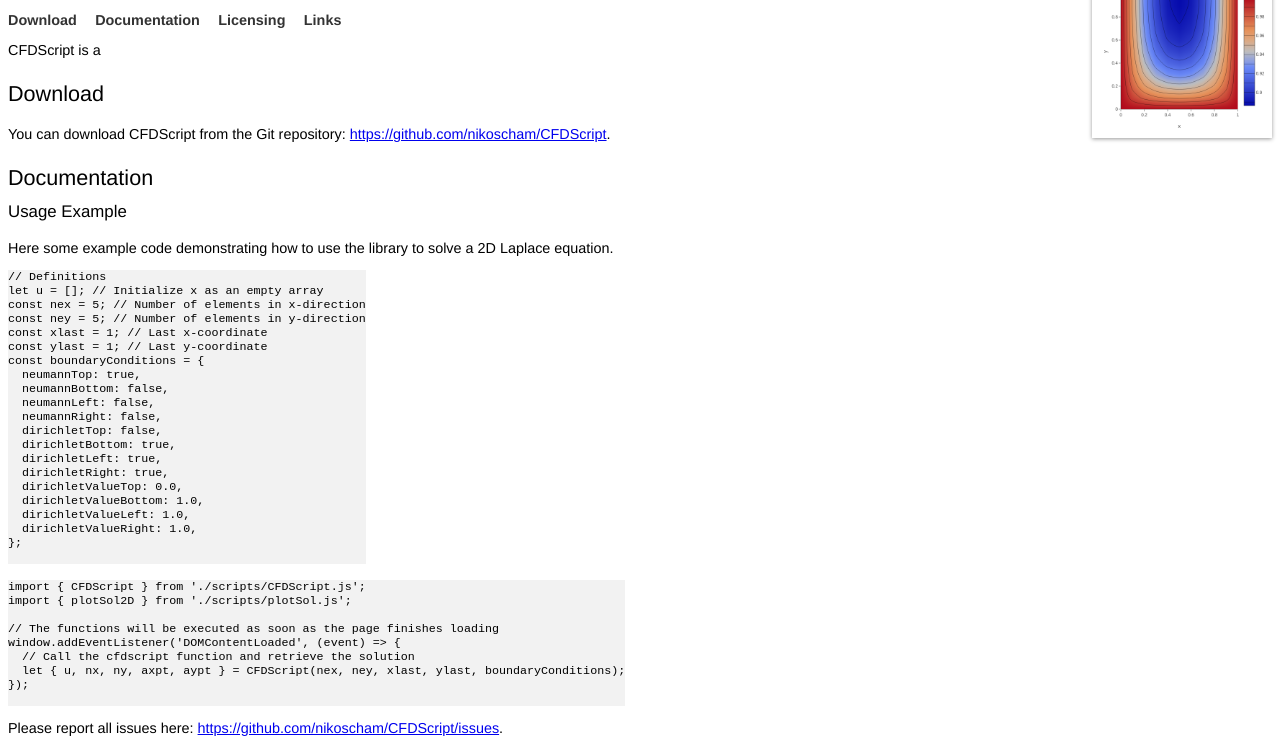
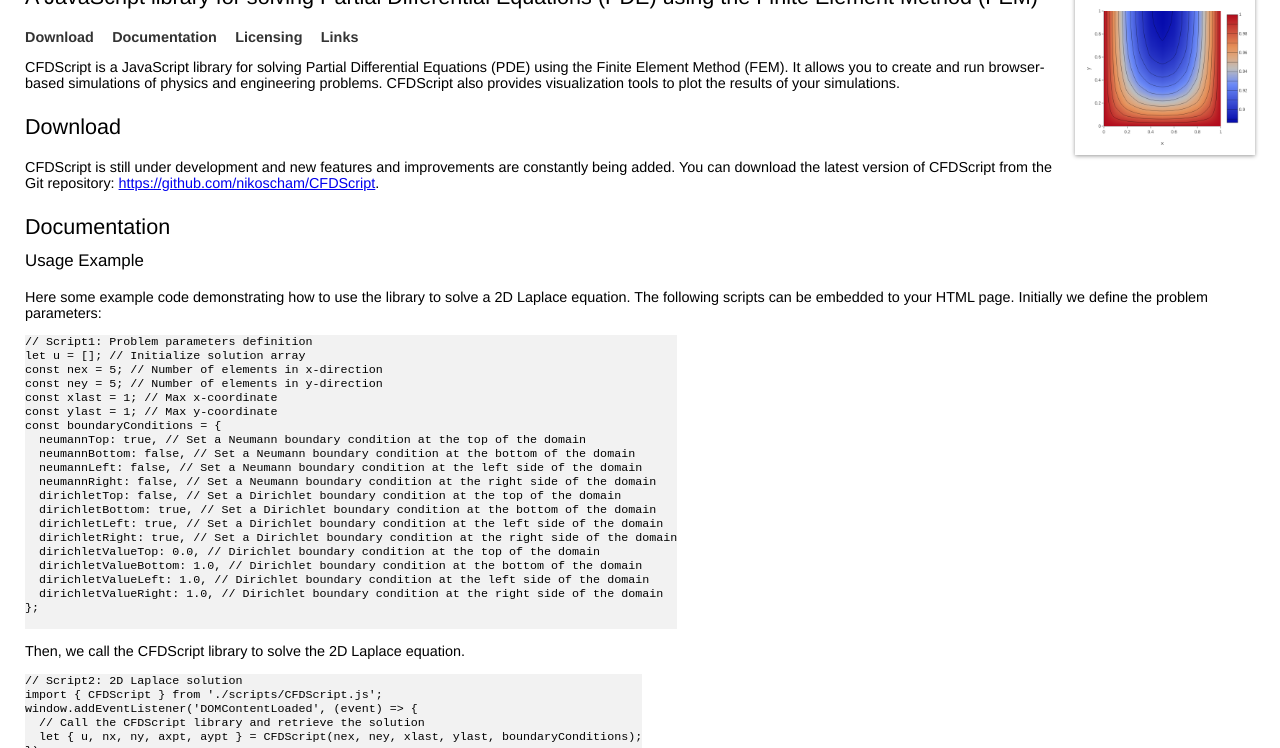
Before and after one commit to CFDScript/CFDScript, a plain HTML site: page index.html in a window 1280 px wide. Shown: the part 98-846 px from the top of the page. Drawn offline with Linux system fonts and the light colour scheme.

Commit message:
Website update

```diff
--- a/index.html
+++ b/index.html
@@ -14,13 +14,14 @@
   <head>
     <title>CFDScript: a JavaScript library for solving Partial Differential Equations</title>
     <link rel="icon" type="image/x-icon" href="./images/favicon.ico">
+
     <meta http-equiv="Content-Type" content="text/html; charset=UTF-8">
     <meta name="keywords" content="free, finite elements, fem, galerkin">
     <meta name="viewport" content="width=device-width">
+
     <style type="text/css">
-      body { font-family: helvetica, sans-serif; font-size: 90%; }
-      h1, h2, h3, h4, h5, h6 { background: none; font-weight: normal; margin: 0;
-      padding-top: 0.4em; padding-bottom: 0.2em; width: auto; }
+      body { margin: auto; padding: 25px; font-family: helvetica, sans-serif; font-size: 90%; }
+      h1, h2, h3, h4, h5, h6 { background: none; font-weight: normal; margin: 0; padding-top: 0.4em; padding-bottom: 0.2em; width: auto; }
       h1 { font-size: 150%; margin-bottom: 0.4em; line-height: 1.2em; }
       h1.top{ color: #555; border-bottom: 1px solid #aaa; }
       #banner { float: right; width: 180px; padding-left: 1.5em; padding-bottom: 1.5em; }
@@ -31,87 +32,96 @@
       #menu li a { color: #333; font-weight: bold; text-decoration: none; }
       #menu li a:hover { color: #555; }
       img.title { height: 1em; }
-      pre {
-        background-color: #f2f2f2;
-        width: fit-content; /* Set width to fit content */
-        margin: 0;
-        padding: 10;
-        overflow-x: auto; /* Add horizontal scrollbar if needed */
-      }
+      pre { background-color: #f2f2f2; width: fit-content; margin: 0; padding: 10; overflow-x: auto; }
     </style>
   </head>
 
   <body>
     <h1 class="top">CFDScript&nbsp;<img class="title"
-      src="./images/favicon.ico" alt=""></h1>
+      src="./images/favicon.ico" alt="">
+    </h1>
+
     <div id="banner">
       <img src="./images/example1.png" alt="">
     </div>
+
     <h1>A JavaScript library for solving Partial Differential Equations (PDE) using the Finite Element Method (FEM)</h1>
 
     <ul id="menu">
-      <li><a href="#">Download</a></li>
-      <li><a href="#">Documentation</a></li>
-      <li><a href="#">Licensing</a></li>
-      <li><a href="#">Links</a></li>
+      <li><a href="#download">Download</a></li>
+      <li><a href="#documentation">Documentation</a></li>
+      <li><a href="#licensing">Licensing</a></li>
+      <li><a href="#links">Links</a></li>
     </ul>
 
-    <p>CFDScript is a</p>
-
-    <h2><a name="Download"></a>Download</h2>
     <p>
-      You can download CFDScript from the Git repository: <a href="https://github.com/nikoscham/CFDScript" target="_blank">https://github.com/nikoscham/CFDScript</a>.
+      CFDScript is a JavaScript library for solving Partial Differential Equations (PDE) using the Finite Element Method (FEM). It allows you to create and run browser-based simulations of physics and engineering problems. CFDScript also provides visualization tools to plot the results of your simulations.
     </p>
 
-    <h2><a name="Documentation"></a>Documentation</h2>
+    <h2 id="download"><a name="Download"></a>Download</h2>
+
+    <p>
+      CFDScript is still under development and new features and improvements are constantly being added. You can download the latest version of CFDScript from the Git repository: <a href="https://github.com/nikoscham/CFDScript" target="_blank">https://github.com/nikoscham/CFDScript</a>.
+    </p>
+
+    <h2 id="documentation"><a name="Documentation"></a>Documentation</h2>
 
     <h3>Usage Example</h3>
+
     <p>
-      Here some example code demonstrating how to use the library to solve a 2D Laplace equation.
+      Here some example code demonstrating how to use the library to solve a 2D Laplace equation. The following scripts can be embedded to your HTML page. Initially we define the problem parameters:
+    </p>
+
     <pre>
-// Definitions
-let u = []; // Initialize x as an empty array
+// Script1: Problem parameters definition
+let u = []; // Initialize solution array
 const nex = 5; // Number of elements in x-direction
 const ney = 5; // Number of elements in y-direction
-const xlast = 1; // Last x-coordinate
-const ylast = 1; // Last y-coordinate
+const xlast = 1; // Max x-coordinate
+const ylast = 1; // Max y-coordinate
 const boundaryConditions = {
-  neumannTop: true,
-  neumannBottom: false,
-  neumannLeft: false,
-  neumannRight: false,
-  dirichletTop: false,
-  dirichletBottom: true,
-  dirichletLeft: true,
-  dirichletRight: true,
-  dirichletValueTop: 0.0,
-  dirichletValueBottom: 1.0,
-  dirichletValueLeft: 1.0,
-  dirichletValueRight: 1.0,
+  neumannTop: true, // Set a Neumann boundary condition at the top of the domain
+  neumannBottom: false, // Set a Neumann boundary condition at the bottom of the domain
+  neumannLeft: false, // Set a Neumann boundary condition at the left side of the domain
+  neumannRight: false, // Set a Neumann boundary condition at the right side of the domain
+  dirichletTop: false, // Set a Dirichlet boundary condition at the top of the domain
+  dirichletBottom: true, // Set a Dirichlet boundary condition at the bottom of the domain
+  dirichletLeft: true, // Set a Dirichlet boundary condition at the left side of the domain
+  dirichletRight: true, // Set a Dirichlet boundary condition at the right side of the domain
+  dirichletValueTop: 0.0, // Dirichlet boundary condition at the top of the domain
+  dirichletValueBottom: 1.0, // Dirichlet boundary condition at the bottom of the domain
+  dirichletValueLeft: 1.0, // Dirichlet boundary condition at the left side of the domain
+  dirichletValueRight: 1.0, // Dirichlet boundary condition at the right side of the domain
 };
     </pre>
-    </br>
+
+    <p>
+      Then, we call the CFDScript library to solve the 2D Laplace equation.
+    </p>
+
     <pre>
+// Script2: 2D Laplace solution
 import { CFDScript } from './scripts/CFDScript.js';
-import { plotSol2D } from './scripts/plotSol.js';
-
-// The functions will be executed as soon as the page finishes loading
 window.addEventListener('DOMContentLoaded', (event) => {
-  // Call the cfdscript function and retrieve the solution
+  // Call the CFDScript library and retrieve the solution
   let { u, nx, ny, axpt, aypt } = CFDScript(nex, ney, xlast, ylast, boundaryConditions);
 });
     </pre>
+
+    <p>
+      The visualization of the results can be performed by using a Graphing Library such as Plotly.js. See the <a href="https://www.cfdscript.com/example.html" target="_blank">example page</a> for a full application.
     </p>
+
     <p>
       Please report all issues here: <a href="https://github.com/nikoscham/CFDScript/issues" target="_blank">https://github.com/nikoscham/CFDScript/issues</a>.
     </p>
 
-    <h2><a name="Licensing"></a>Licensing</h2>
+    <h2 id="licensing"><a name="Licensing"></a>Licensing</h2>
     <p>
       CFDScript is copyright 2023 by <a href="https://github.com/nikoscham" target="_blank">Nikolaos Chamakos</a> and is distributed under the terms of the <a href="http://creativecommons.org/licenses/by-nc/4.0/" target="_blank">Creative Commons Attribution-NonCommercial 4.0 International License</a>.
     </p>
 
-    <h2><a name="Links"></a>Links</h2>
+    <h2 id="links"><a name="Links"></a>Links</h2>
     <p>
       <li>CFDScript uses the external libraries <a href="https://mathjs.org/" target="_blank">Math.js</a> and <a href="https://plotly.com/javascript/" target="_blank">Plotly.js</a>
     </p>
```
